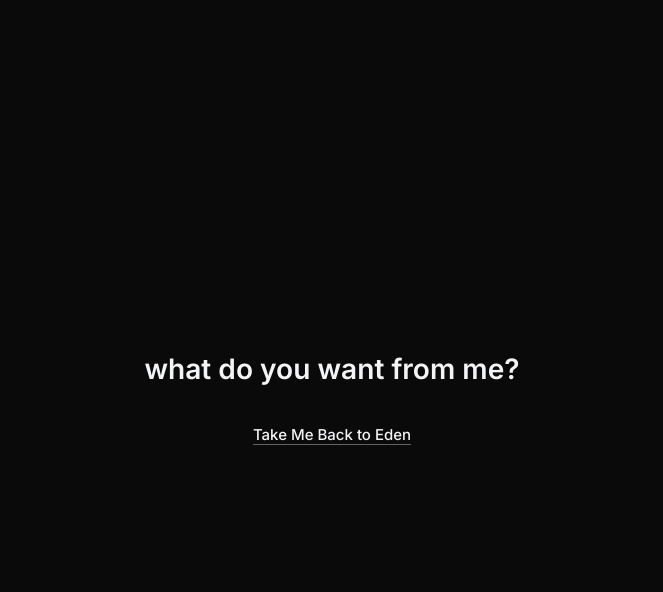
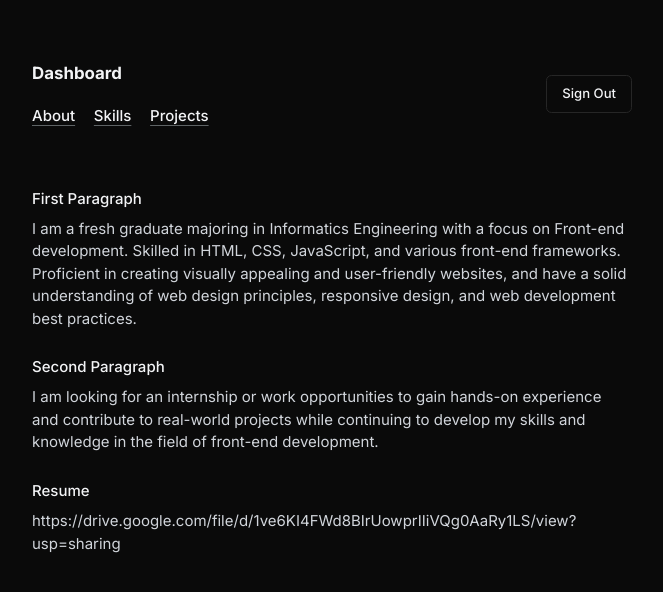
Before and after one commit to yandaagil/personal-web, a Next.js app: page /admin in a window 1280 px wide. Before the commit this address had no page. Shown: the top 592 px of the page, without its empty margins (308-971 px from the left). Built offline with nearby package versions, Linux system fonts and the light colour scheme.

Commit message:
changing first paragraph in about

```diff
--- /dev/null
+++ b/src/components/admin/navbar.tsx
@@ -0,0 +1,40 @@
+import Title from "@/components/title";
+import { Button } from "@/components/ui/button";
+import Link from "next/link";
+
+const NavbarDashboard = () => {
+  return (
+    <>
+      <Title title="Dashboard" />
+      <header className="container mt-10 px-4 md:mt-16 md:max-w-2xl">
+        <div className="flex items-center justify-between">
+          <div className="space-y-5">
+            <span className="text-lg font-bold">Dashboard</span>
+            <ul className="flex flex-row gap-5">
+              <li>
+                <Link href="" className="font-medium transition-all duration-300 ease-in-out underline decoration-solid underline-offset-4 decoration-[#5e6365] text-sm md:text-base hover:opacity-70">
+                  About
+                </Link>
+              </li>
+              <li>
+                <Link href="" className="font-medium transition-all duration-300 ease-in-out underline decoration-solid underline-offset-4 decoration-[#5e6365] text-sm md:text-base hover:opacity-70">
+                  Skills
+                </Link>
+              </li>
+              <li>
+                <Link href="" className="font-medium transition-all duration-300 ease-in-out underline decoration-solid underline-offset-4 decoration-[#5e6365] text-sm md:text-base hover:opacity-70">
+                  Projects
+                </Link>
+              </li>
+            </ul>
+          </div>
+          <Button variant="outline">
+            Sign Out
+          </Button>
+        </div>
+      </header>
+    </>
+  );
+};
+
+export default NavbarDashboard;
--- a/src/components/section/about.tsx
+++ b/src/components/section/about.tsx
@@ -8,7 +8,7 @@ const About = () => {
     >
       <h1 className="text-2xl font-bold">About</h1>
       <p className="font-normal text-textgrey text-sm md:text-base">
-        I am a fresh graduate majoring in Informatics Engineering with a focus on Front-end development. Skilled in HTML, CSS, JavaScript, and various front-end frameworks. Proficient in creating visually appealing and user-friendly websites, and have a solid understanding of web design principles, responsive design, and web development best practices.
+        I am a fresh graduate majoring in Informatics Engineering with a focus on Front-end development. Skilled in HTML, CSS, JavaScript, TypeScript and various front-end frameworks such as React JS and Laravel. Proficient in creating visually appealing and user-friendly websites, and have a strong understanding of web design principles, responsive design, and web development best practices.
       </p>
       <p className="font-normal text-textgrey text-sm md:text-base">
         I am looking for an internship or work opportunities to gain
--- /dev/null
+++ b/src/components/ui/button.tsx
@@ -0,0 +1,56 @@
+import * as React from "react"
+import { Slot } from "@radix-ui/react-slot"
+import { cva, type VariantProps } from "class-variance-authority"
+
+import { cn } from "@/lib/utils"
+
+const buttonVariants = cva(
+  "inline-flex items-center justify-center whitespace-nowrap rounded-md text-sm font-medium ring-offset-background transition-colors focus-visible:outline-none focus-visible:ring-2 focus-visible:ring-ring focus-visible:ring-offset-2 disabled:pointer-events-none disabled:opacity-50",
+  {
+    variants: {
+      variant: {
+        default: "bg-primary text-primary-foreground hover:bg-primary/90",
+        destructive:
+          "bg-destructive text-destructive-foreground hover:bg-destructive/90",
+        outline:
+          "border border-input bg-background hover:bg-accent hover:text-accent-foreground",
+        secondary:
+          "bg-secondary text-secondary-foreground hover:bg-secondary/80",
+        ghost: "hover:bg-accent hover:text-accent-foreground",
+        link: "text-primary underline-offset-4 hover:underline",
+      },
+      size: {
+        default: "h-10 px-4 py-2",
+        sm: "h-9 rounded-md px-3",
+        lg: "h-11 rounded-md px-8",
+        icon: "h-10 w-10",
+      },
+    },
+    defaultVariants: {
+      variant: "default",
+      size: "default",
+    },
+  }
+)
+
+export interface ButtonProps
+  extends React.ButtonHTMLAttributes<HTMLButtonElement>,
+    VariantProps<typeof buttonVariants> {
+  asChild?: boolean
+}
+
+const Button = React.forwardRef<HTMLButtonElement, ButtonProps>(
+  ({ className, variant, size, asChild = false, ...props }, ref) => {
+    const Comp = asChild ? Slot : "button"
+    return (
+      <Comp
+        className={cn(buttonVariants({ variant, size, className }))}
+        ref={ref}
+        {...props}
+      />
+    )
+  }
+)
+Button.displayName = "Button"
+
+export { Button, buttonVariants }
--- /dev/null
+++ b/src/components/ui/input.tsx
@@ -0,0 +1,25 @@
+import * as React from "react"
+
+import { cn } from "@/lib/utils"
+
+export interface InputProps
+  extends React.InputHTMLAttributes<HTMLInputElement> {}
+
+const Input = React.forwardRef<HTMLInputElement, InputProps>(
+  ({ className, type, ...props }, ref) => {
+    return (
+      <input
+        type={type}
+        className={cn(
+          "flex h-10 w-full rounded-md border border-input bg-background px-3 py-2 text-sm ring-offset-background file:border-0 file:bg-transparent file:text-sm file:font-medium placeholder:text-muted-foreground focus-visible:outline-none focus-visible:ring-2 focus-visible:ring-ring focus-visible:ring-offset-2 disabled:cursor-not-allowed disabled:opacity-50",
+          className
+        )}
+        ref={ref}
+        {...props}
+      />
+    )
+  }
+)
+Input.displayName = "Input"
+
+export { Input }
--- /dev/null
+++ b/src/pages/admin/index.tsx
@@ -0,0 +1,35 @@
+import NavbarDashboard from "@/components/admin/navbar";
+import Title from "@/components/title";
+import { Button } from "@/components/ui/button";
+import Link from "next/link";
+
+const Admin = () => {
+  return (
+    <>
+      <NavbarDashboard />
+      <section id="about" className="container mt-16 px-4 space-y-7 md:max-w-2xl">
+        <div className="space-y-2">
+          <h1 className="text-md font-medium">First Paragraph</h1>
+          <p className="font-normal text-textgrey text-sm md:text-base">
+            I am a fresh graduate majoring in Informatics Engineering with a focus on Front-end development. Skilled in HTML, CSS, JavaScript, and various front-end frameworks. Proficient in creating visually appealing and user-friendly websites, and have a solid understanding of web design principles, responsive design, and web development best practices.
+          </p>
+        </div>
+        <div className="space-y-2">
+          <h1 className="text-md font-medium">Second Paragraph</h1>
+          <p className="font-normal text-textgrey text-sm md:text-base">
+            I am looking for an internship or work opportunities to gain
+            hands-on experience and contribute to real-world projects while
+            continuing to develop my skills and knowledge in the field of
+            front-end development.
+          </p>
+        </div>
+        <div className="space-y-2">
+          <h1 className="text-md font-medium">Resume</h1>
+          <p className="font-normal text-textgrey text-sm md:text-base">https://drive.google.com/file/d/1ve6KI4FWd8BIrUowprIIiVQg0AaRy1LS/view?usp=sharing</p>
+        </div>
+      </section>
+    </>
+  );
+};
+
+export default Admin;
--- /dev/null
+++ b/src/pages/mlebu/index.tsx
@@ -0,0 +1,21 @@
+import Title from "@/components/title";
+import { Button } from "@/components/ui/button";
+import { Input } from "@/components/ui/input";
+
+const Mlebu = () => {
+  return (
+    <>
+      <Title title="بوابة إلى الجحيم" />
+
+      <section className="min-h-screen container px-4 flex items-center justify-center md:max-w-2xl">
+        <div className="h-full text-center space-y-3">
+          <Input type="text" name="username" id="username" placeholder="%BKWe#7?ce" autoComplete="on" />
+          <Input type="password" name="password" id="password" placeholder=";?@K!xu3;Z" />
+          <Button variant="outline">ジャンプ</Button>
+        </div>
+      </section>
+    </>
+  );
+};
+
+export default Mlebu;
```
